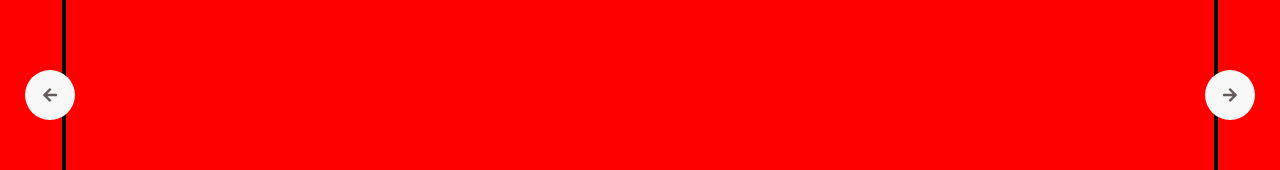
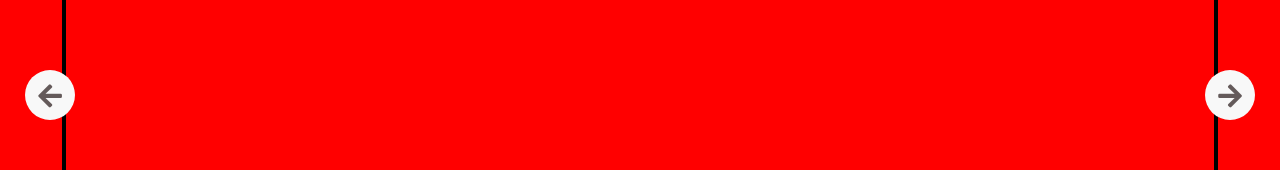
Before and after one commit to miorogvall/react-carousel-mr, a React (Create React App) app: page / in a window 1280 px wide. Shown: the part 280-450 px from the top of the page. Built offline with nearby package versions, Linux system fonts and the light colour scheme.

Commit message:
removed navArrow component(too small to be component)

```diff
--- a/src/components/itemContainer/ItemContainer.js
+++ b/src/components/itemContainer/ItemContainer.js
@@ -1,11 +1,15 @@
 import React from 'react';
 import './_itemContainer.scss';
 import Item from './Item/Item'
-import NavArrow from '../navArrow/navArrow'
-
-function ItemContainer() {
-  return (
-      <div className="item-container">
+class ItemContainer extends React.Component {
+    constructor(props) {
+      super(props);
+    }
+    handleClick() {
+        console.log('hej')
+    }
+  render() {
+      return <div className="item-container">
           <Item></Item>
           <Item></Item>
           <Item></Item>
@@ -14,11 +18,9 @@ function ItemContainer() {
           <Item></Item>
           <Item></Item>
 
-
-          <NavArrow dir="left"></NavArrow>
-          <NavArrow dir="right"></NavArrow>
+          <div className="fas fa-arrow-left arrow left" onClick={this.handleClick}></div>
+          <div className="fas fa-arrow-right arrow right" onClick={this.handleClick}></div>
       </div>
-  );
 }
-
+}
 export default ItemContainer;
--- a/src/components/itemContainer/_itemContainer.scss
+++ b/src/components/itemContainer/_itemContainer.scss
@@ -9,4 +9,32 @@
     height: 100vh;
     width: 100%;
     overflow: hidden;
+
+    .arrow {
+        background: $light-grey;
+        width: 50px;
+        height: 50px;
+        position: absolute;
+        top: 50%;
+        border-radius: 100%;
+        transform: translate(0px, -50px);
+        display: flex;
+        align-items: center;
+        justify-content: center;
+        font-size: 27px;
+        cursor: pointer;
+        transition: opacity 0.11s ease-out;
+
+        &.left {
+            left: 25px;
+        }
+        &.right {
+            right:25px;
+
+        }
+
+        &:hover {
+            opacity: 0.9;
+        }
+    }
 }
--- a/src/components/navArrow/_navArrow.scss
+++ /dev/null
@@ -1,22 +0,0 @@
-@import '../../master.scss';
-
-.arrow {
-    background: $light-grey;
-    width: 50px;
-    height: 50px;
-    position: absolute;
-    top: 50%;
-    border-radius: 100%;
-    transform: translate(0px, -50px);
-    display: flex;
-    align-items: center;
-    justify-content: center;
-
-    &.left {
-        left: 25px;
-    }
-    &.right {
-        right:25px;
-
-    }
-}
--- a/src/components/navArrow/navArrow.js
+++ /dev/null
@@ -1,15 +0,0 @@
-import React from 'react';
-import './_navArrow.scss';
-
-class NavArrow extends React.Component {
-    render() {
-    let classList = `arrow ${this.props.dir}`;
-    let faClass = `fas fa-arrow-${this.props.dir}`
-
-    return <div className={classList}>
-        <i class={faClass}></i>
-    </div>
-    }
-  }
-
-export default NavArrow;
```
